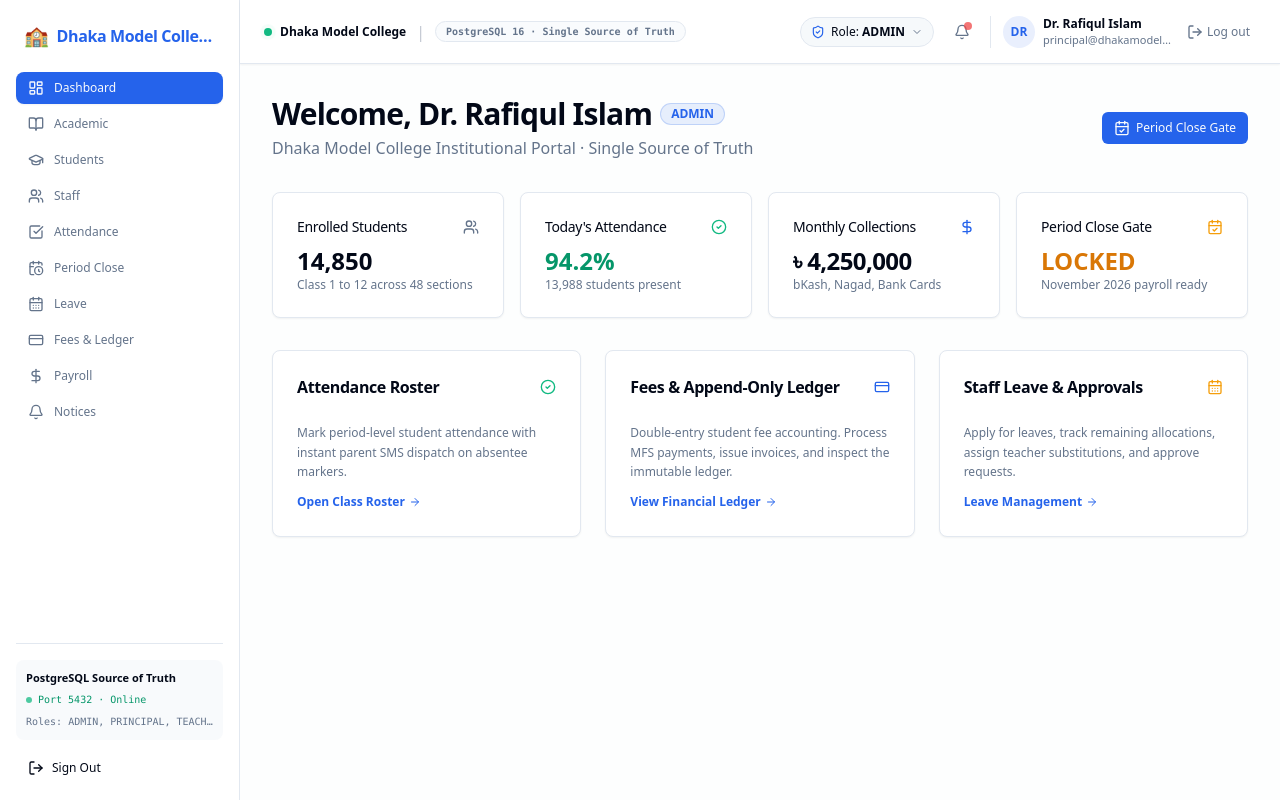
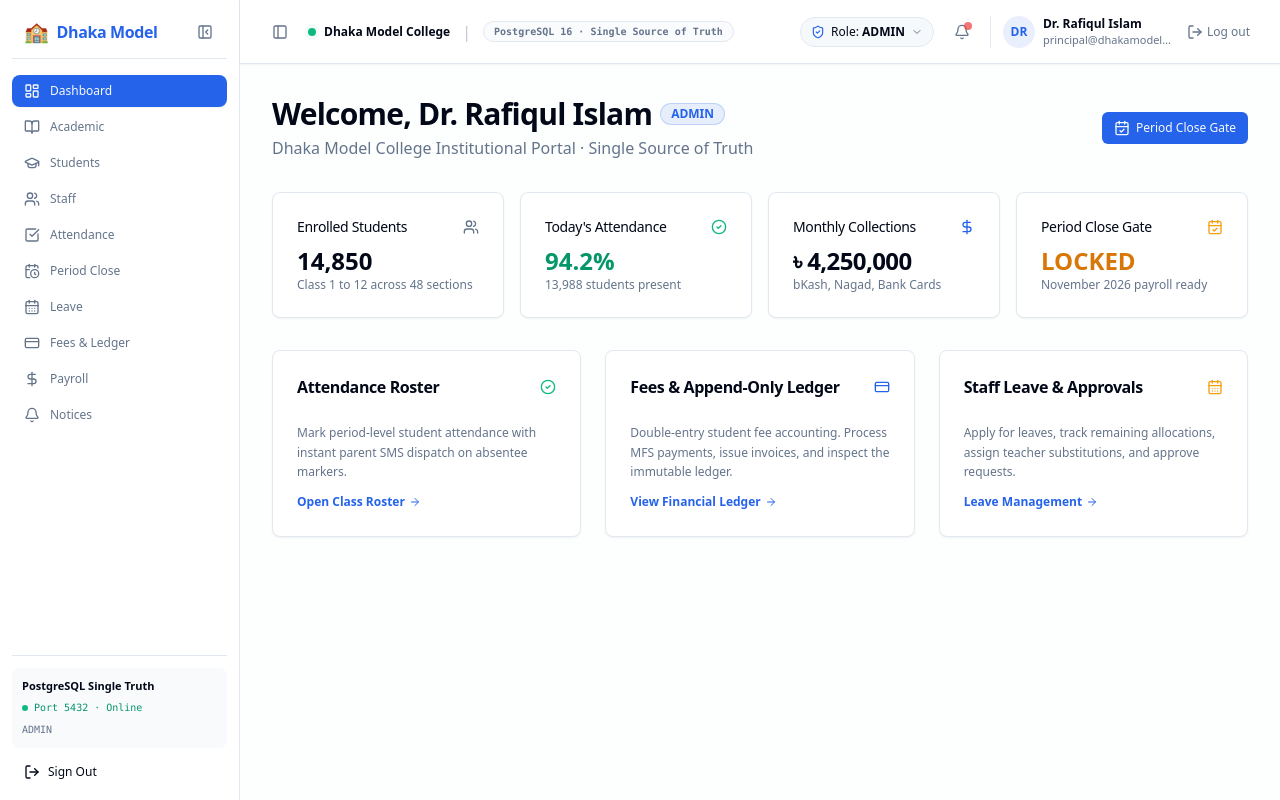
Before and after one commit to sks006/collage-management-system, a Next.js app in the folder apps/web/: page / in a window 1280 px wide. Built offline with nearby package versions, Linux system fonts and the light colour scheme.

Commit message:
feat(ui): add responsive sidebar toggle with desktop rail collapse and mobile drawer

```diff
--- a/apps/web/src/app/(dashboard)/layout.tsx
+++ b/apps/web/src/app/(dashboard)/layout.tsx
@@ -1,8 +1,10 @@
 import { Sidebar } from "@/components/shared/sidebar";
 import { Navbar } from "@/components/shared/navbar";
+import { SidebarProvider } from "@/lib/sidebar-context";
 
 export default function DashboardLayout({ children }: { children: React.ReactNode }) {
   return (
+    <SidebarProvider>
       <div className="flex min-h-screen w-full bg-background antialiased">
         <Sidebar />
         <div className="flex-1 flex flex-col min-w-0">
@@ -14,5 +16,6 @@ export default function DashboardLayout({ children }: { children: React.ReactNod
           </main>
         </div>
       </div>
+    </SidebarProvider>
   );
 }
--- a/apps/web/src/components/shared/navbar.tsx
+++ b/apps/web/src/components/shared/navbar.tsx
@@ -2,12 +2,14 @@
 
 import * as React from "react";
 import { useAuth, DEMO_PERSONAS } from "@/lib/auth-context";
+import { useSidebar } from "@/lib/sidebar-context";
 import { useToast } from "@/components/ui/toast";
-import { Bell, LogOut, User, ShieldCheck, ChevronDown, Check } from "lucide-react";
+import { Bell, LogOut, User, ShieldCheck, ChevronDown, Check, Menu, PanelLeft } from "lucide-react";
 import { Badge } from "@/components/ui/badge";
 
 export function Navbar() {
   const { user, logout, switchPersona } = useAuth();
+  const { toggleCollapsed, toggleMobile } = useSidebar();
   const { toast } = useToast();
   const [showPersonaMenu, setShowPersonaMenu] = React.useState(false);
   const [showNotifications, setShowNotifications] = React.useState(false);
@@ -39,8 +41,28 @@ export function Navbar() {
 
   return (
     <header className="sticky top-0 z-30 flex h-16 w-full items-center justify-between border-b bg-card px-4 sm:px-6 shadow-sm">
-      {/* Left: Clean system indicator and breadcrumb (no redundant wrapping college title) */}
-      <div className="flex items-center gap-2.5 min-w-0">
+      {/* Left: Sidebar Toggle and breadcrumb */}
+      <div className="flex items-center gap-2 sm:gap-3 min-w-0">
+        {/* Mobile drawer toggle */}
+        <button
+          type="button"
+          onClick={toggleMobile}
+          className="md:hidden p-2 rounded-lg hover:bg-muted text-muted-foreground hover:text-foreground transition-colors shrink-0"
+          title="Open Menu"
+        >
+          <Menu className="h-5 w-5" />
+        </button>
+
+        {/* Desktop rail collapse toggle */}
+        <button
+          type="button"
+          onClick={toggleCollapsed}
+          className="hidden md:inline-flex p-2 rounded-lg hover:bg-muted text-muted-foreground hover:text-foreground transition-colors shrink-0"
+          title="Toggle Sidebar"
+        >
+          <PanelLeft className="h-4 w-4" />
+        </button>
+
         <div className="flex items-center gap-2">
           <span className="relative flex h-2 w-2">
             <span className="animate-ping absolute inline-flex h-full w-full rounded-full bg-emerald-400 opacity-75" />
--- a/apps/web/src/components/shared/sidebar.tsx
+++ b/apps/web/src/components/shared/sidebar.tsx
@@ -1,5 +1,6 @@
 "use client";
 
+import * as React from "react";
 import Link from "next/link";
 import { usePathname } from "next/navigation";
 import {
@@ -14,9 +15,13 @@ import {
   BookOpen,
   LogOut,
   CalendarDays,
+  PanelLeftClose,
+  PanelLeftOpen,
+  X,
 } from "lucide-react";
 import { cn } from "@/lib/utils";
 import { useAuth } from "@/lib/auth-context";
+import { useSidebar } from "@/lib/sidebar-context";
 import { ROLES } from "@sms/shared";
 
 const NAV_ITEMS = [
@@ -39,6 +44,7 @@ const NAV_ITEMS = [
 
 export function Sidebar({ userRoles }: { userRoles?: string[] }) {
   const { user, logout } = useAuth();
+  const { isCollapsed, toggleCollapsed, isMobileOpen, closeMobile } = useSidebar();
   const roles = userRoles && userRoles.length > 0 ? userRoles : (user?.roles || ["ADMIN"]);
   const pathname = usePathname();
 
@@ -46,13 +52,52 @@ export function Sidebar({ userRoles }: { userRoles?: string[] }) {
     item.roles.some((r) => roles.includes(r)),
   );
 
-  return (
-    <aside className="w-60 border-r bg-card p-4 min-h-screen flex flex-col justify-between shrink-0">
+  const sidebarContent = (
+    <div className="flex flex-col h-full justify-between">
       <div className="space-y-4">
-        <Link href="/" className="px-2 py-1.5 flex items-center gap-2 font-bold text-base tracking-tight text-primary rounded-lg hover:bg-muted/50 transition-colors">
-          <span className="text-xl">🏫</span>
-          <span className="truncate">Dhaka Model College</span>
+        {/* Header with Title and Toggle Button */}
+        <div className="flex items-center justify-between px-2 py-1.5 border-b pb-3">
+          <Link
+            href="/"
+            onClick={closeMobile}
+            className={cn(
+              "flex items-center gap-2 font-bold text-base tracking-tight text-primary rounded-lg transition-colors overflow-hidden",
+              isCollapsed ? "justify-center w-full px-0" : "px-1"
+            )}
+            title="Dhaka Model College"
+          >
+            <span className="text-xl shrink-0">🏫</span>
+            {!isCollapsed && <span className="truncate">Dhaka Model</span>}
           </Link>
+
+          {/* Toggle button on desktop */}
+          <button
+            type="button"
+            onClick={toggleCollapsed}
+            title={isCollapsed ? "Expand Sidebar (Ctrl+B)" : "Collapse Sidebar (Ctrl+B)"}
+            className={cn(
+              "hidden md:inline-flex p-1.5 rounded-lg hover:bg-muted text-muted-foreground hover:text-foreground transition-colors shrink-0",
+              isCollapsed && "mx-auto mt-2"
+            )}
+          >
+            {isCollapsed ? (
+              <PanelLeftOpen className="h-4 w-4" />
+            ) : (
+              <PanelLeftClose className="h-4 w-4" />
+            )}
+          </button>
+
+          {/* Close button on mobile */}
+          <button
+            type="button"
+            onClick={closeMobile}
+            className="md:hidden p-1.5 rounded-lg hover:bg-muted text-muted-foreground hover:text-foreground"
+          >
+            <X className="h-4 w-4" />
+          </button>
+        </div>
+
+        {/* Navigation Links */}
         <nav className="space-y-1">
           {visibleItems.map((item) => {
             const Icon = item.icon;
@@ -61,42 +106,81 @@ export function Sidebar({ userRoles }: { userRoles?: string[] }) {
               <Link
                 key={item.href}
                 href={item.href}
+                onClick={closeMobile}
+                title={item.label}
                 className={cn(
-                  "flex items-center gap-2.5 rounded-lg px-3 py-2 text-xs font-medium transition-colors",
+                  "flex items-center rounded-lg text-xs font-medium transition-colors",
+                  isCollapsed
+                    ? "justify-center p-2.5"
+                    : "gap-2.5 px-3 py-2",
                   active
                     ? "bg-primary text-primary-foreground shadow-sm"
-                    : "text-muted-foreground hover:bg-muted hover:text-foreground",
+                    : "text-muted-foreground hover:bg-muted hover:text-foreground"
                 )}
               >
                 <Icon className="h-4 w-4 shrink-0" />
-                <span className="truncate">{item.label}</span>
+                {!isCollapsed && <span className="truncate">{item.label}</span>}
               </Link>
             );
           })}
         </nav>
       </div>
 
-      <div className="space-y-3 pt-4 border-t">
+      {/* Footer / User Scope */}
+      <div className="space-y-2 pt-3 border-t">
+        {!isCollapsed && (
           <div className="rounded-lg bg-muted/50 p-2.5 text-xs text-muted-foreground space-y-1.5">
-          <div className="font-semibold text-foreground text-[11px]">PostgreSQL Source of Truth</div>
+            <div className="font-semibold text-foreground text-[11px] truncate">PostgreSQL Single Truth</div>
             <div className="font-mono text-[10px] text-emerald-600 flex items-center gap-1.5">
-            <span className="h-1.5 w-1.5 rounded-full bg-emerald-500 animate-pulse inline-block" />
+              <span className="h-1.5 w-1.5 rounded-full bg-emerald-500 animate-pulse shrink-0" />
               <span>Port 5432 · Online</span>
             </div>
             <div className="font-mono text-[10px] text-muted-foreground truncate">
-            Roles: {roles.join(", ")}
+              {roles[0]}
             </div>
           </div>
+        )}
 
         <button
           type="button"
           onClick={logout}
-          className="w-full flex items-center gap-2 rounded-lg px-3 py-2 text-xs font-medium text-destructive hover:bg-destructive/10 transition-colors"
+          title="Sign Out"
+          className={cn(
+            "w-full flex items-center rounded-lg text-xs font-medium text-destructive hover:bg-destructive/10 transition-colors",
+            isCollapsed ? "justify-center p-2.5" : "gap-2 px-3 py-2"
+          )}
         >
           <LogOut className="h-4 w-4 shrink-0" />
-          <span>Sign Out</span>
+          {!isCollapsed && <span>Sign Out</span>}
         </button>
       </div>
+    </div>
+  );
+
+  return (
+    <>
+      {/* Desktop Persistent Sidebar */}
+      <aside
+        className={cn(
+          "hidden md:flex border-r bg-card p-3 min-h-screen flex-col shrink-0 transition-all duration-300 ease-in-out",
+          isCollapsed ? "w-16" : "w-60"
+        )}
+      >
+        {sidebarContent}
       </aside>
+
+      {/* Mobile Backdrop & Drawer */}
+      {isMobileOpen && (
+        <div className="fixed inset-0 z-50 md:hidden">
+          <div
+            className="fixed inset-0 bg-black/60 backdrop-blur-sm animate-in fade-in duration-200"
+            onClick={closeMobile}
+          />
+          <aside className="fixed inset-y-0 left-0 z-50 w-64 bg-card p-4 shadow-2xl animate-in slide-in-from-left duration-200 border-r">
+            {sidebarContent}
+          </aside>
+        </div>
+      )}
+    </>
   );
 }
--- /dev/null
+++ b/apps/web/src/lib/sidebar-context.tsx
@@ -0,0 +1,73 @@
+"use client";
+
+import * as React from "react";
+
+interface SidebarContextValue {
+  isCollapsed: boolean;
+  isMobileOpen: boolean;
+  toggleCollapsed: () => void;
+  toggleMobile: () => void;
+  closeMobile: () => void;
+}
+
+const SidebarContext = React.createContext<SidebarContextValue | null>(null);
+
+const STORAGE_KEY = "sms_sidebar_collapsed";
+
+export function SidebarProvider({ children }: { children: React.ReactNode }) {
+  const [isCollapsed, setIsCollapsed] = React.useState(false);
+  const [isMobileOpen, setIsMobileOpen] = React.useState(false);
+
+  React.useEffect(() => {
+    try {
+      const stored = localStorage.getItem(STORAGE_KEY);
+      if (stored !== null) {
+        setIsCollapsed(stored === "true");
+      }
+    } catch {
+      // Ignore
+    }
+  }, []);
+
+  const toggleCollapsed = React.useCallback(() => {
+    setIsCollapsed((prev) => {
+      const next = !prev;
+      try {
+        localStorage.setItem(STORAGE_KEY, String(next));
+      } catch {
+        // Ignore
+      }
+      return next;
+    });
+  }, []);
+
+  const toggleMobile = React.useCallback(() => {
+    setIsMobileOpen((prev) => !prev);
+  }, []);
+
+  const closeMobile = React.useCallback(() => {
+    setIsMobileOpen(false);
+  }, []);
+
+  return (
+    <SidebarContext.Provider
+      value={{
+        isCollapsed,
+        isMobileOpen,
+        toggleCollapsed,
+        toggleMobile,
+        closeMobile,
+      }}
+    >
+      {children}
+    </SidebarContext.Provider>
+  );
+}
+
+export function useSidebar() {
+  const ctx = React.useContext(SidebarContext);
+  if (!ctx) {
+    throw new Error("useSidebar must be used within a SidebarProvider");
+  }
+  return ctx;
+}
```
Lines whose indentation alone changed are shown as unchanged.
